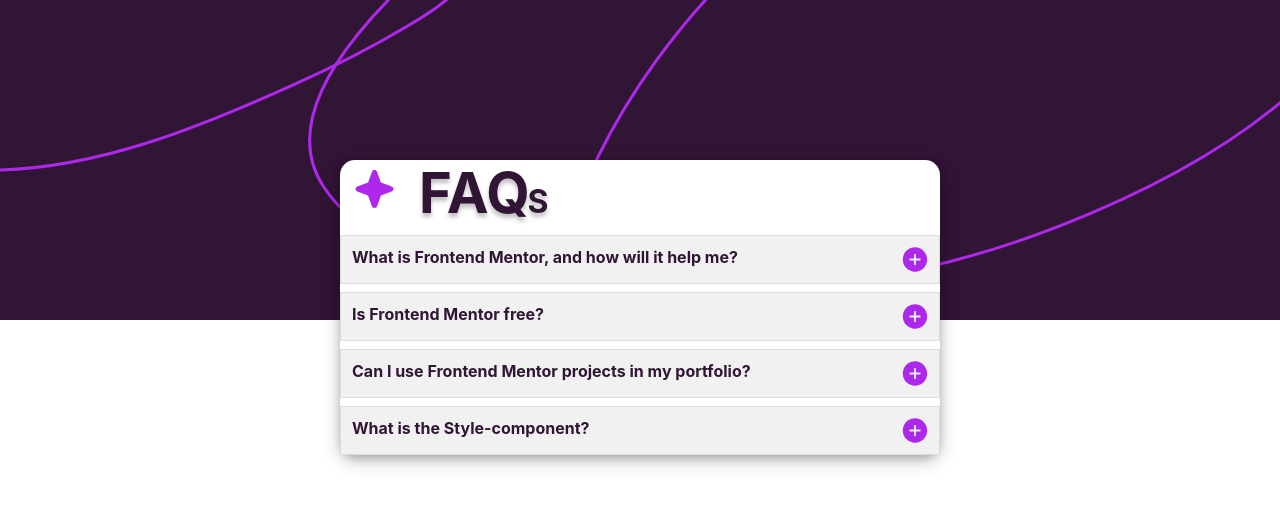
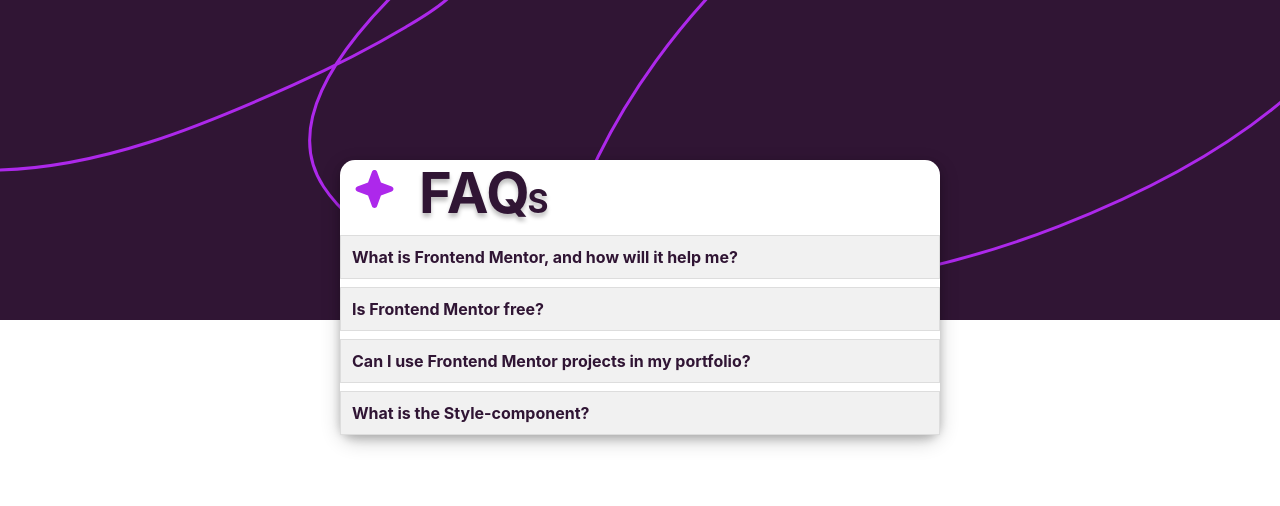
Before and after one commit to PiriyaLapa/faq-accordion, a React (Create React App) app: page / in a window 1280 px wide. Shown: the top 506 px of the page. Built offline with nearby package versions, Linux system fonts and the light colour scheme.

Commit message:
try to test deploy

```diff
--- a/src/App.tsx
+++ b/src/App.tsx
@@ -1,7 +1,7 @@
 
 import {Component} from 'react';
 import { Container, Header } from './components/StyleComponents';
-import { AccordionCard, TestCard } from './components/AccordionCard';
+import { AccordionCard } from './components/AccordionCard';
 import VectorLine from './components/VectorComponent';
 import { faqData} from './data/FAQData';
 
--- a/src/components/AccordionCard.tsx
+++ b/src/components/AccordionCard.tsx
@@ -108,7 +108,7 @@
           {items.map((item, index) => (
             <AccordionItem key={index}>
               <AccordionHeader onClick={() => this.toggleAccordion(index)}>
-                {item.question} <ButtonCircle />
+                {item.question}
               </AccordionHeader>
               <AccordionContent $isOpen={openIndex === index}>
                 {item.answer}
```
